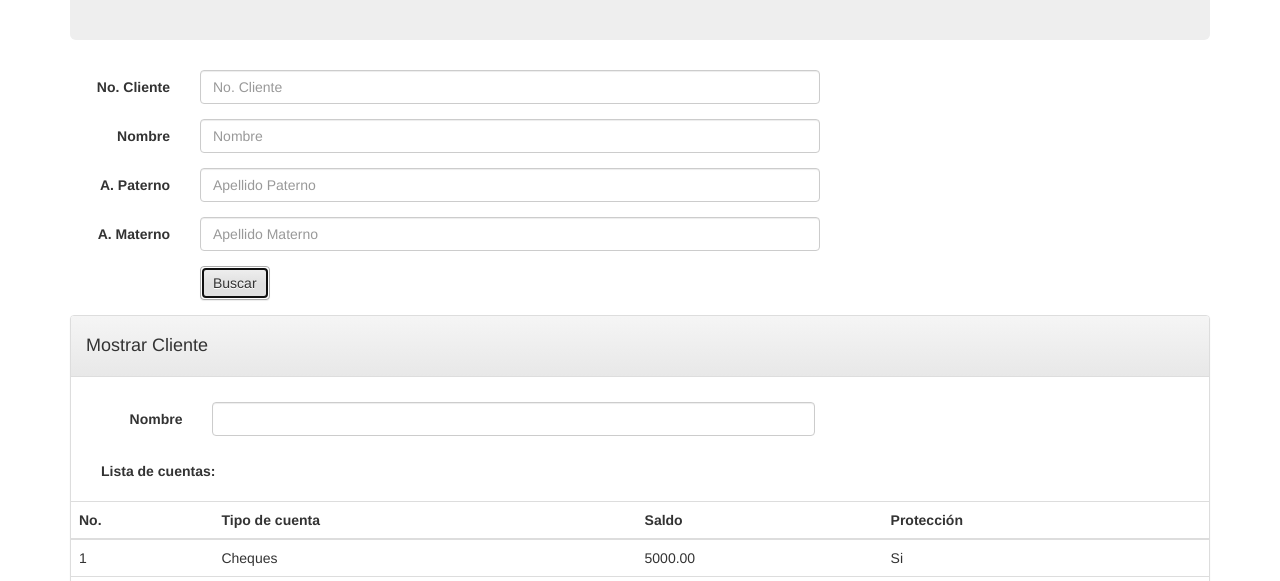
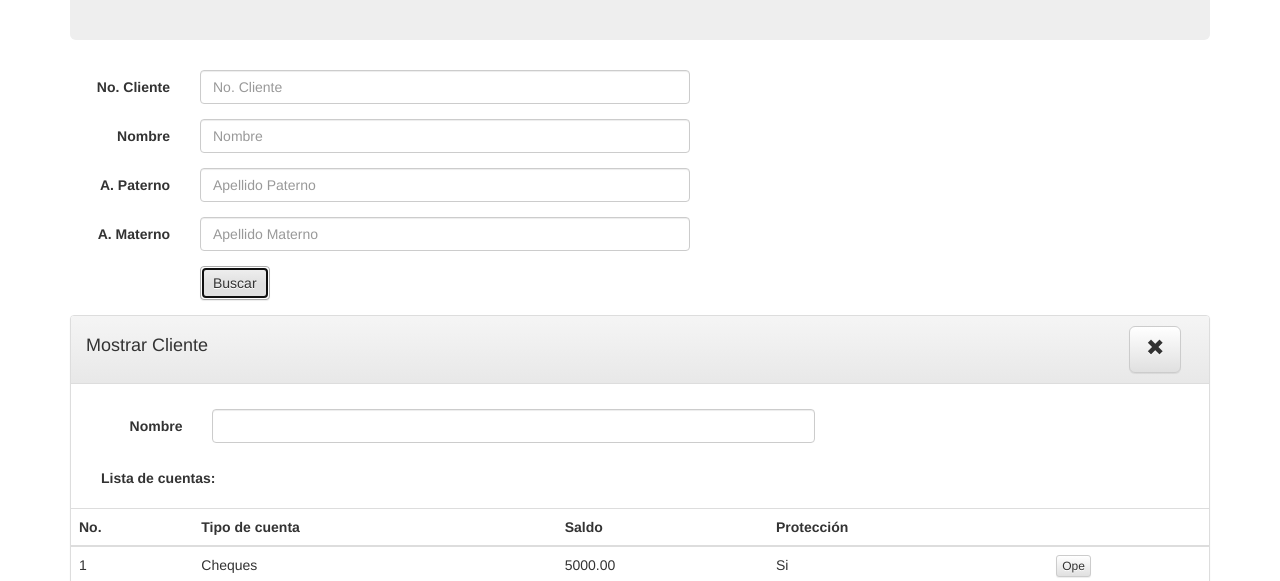
Before and after one commit to ansoar/BancaUNITEC, a plain HTML site: page consultar.html in a window 1280 px wide. Both pictures are taken after a click on the button "Buscar". Shown: the part 219-800 px from the top of the page. Drawn offline with nearby package versions, Linux system fonts and the light colour scheme; files that its build step writes are made by us from their sources.

Commit message:
modificacion de rutas y consulta ya casi lista

```diff
--- a/consultar.html
+++ b/consultar.html
@@ -15,7 +15,7 @@
     <link href="css/bootstrap-theme.min.css" rel="stylesheet">
 
     <!-- Custom styles for this template -->
-    <link href="theme.css" rel="stylesheet">
+    <link href="css/theme.css" rel="stylesheet">
 
     <!-- Just for debugging purposes. Don't actually copy this line! -->
     <!--[if lt IE 9]><script src="../../docs-assets/js/ie8-responsive-file-warning.js"></script><![endif]-->
@@ -63,31 +63,31 @@
           <form class="form-horizontal" role="form">
             <div class="form-group">
               <label class="col-sm-2 control-label">No. Cliente</label>
-              <div class="col-sm-10">
+              <div class="col-sm-8">
                 <input type="text" class="form-control" id="noCliente" placeholder="No. Cliente">
               </div>
             </div>
             <div class="form-group">
               <label class="col-sm-2 control-label">Nombre</label>
-              <div class="col-sm-10">
+              <div class="col-sm-8">
                 <input type="text" class="form-control" id="nombre" placeholder="Nombre">
               </div>
             </div>
             <div class="form-group">
               <label class="col-sm-2 control-label">A. Paterno</label>
-              <div class="col-sm-10">
+              <div class="col-sm-8">
                 <input type="text" class="form-control" id="aPaterno" placeholder="Apellido Paterno">
               </div>
             </div>
             <div class="form-group">
               <label class="col-sm-2 control-label">A. Materno</label>
-              <div class="col-sm-10">
+              <div class="col-sm-8">
                 <input type="text" class="form-control" id="aMaterno" placeholder="Apellido Materno">
               </div>
             </div>
             <div class="form-group">
               <div class="col-sm-offset-2 col-sm-10">
-                <button type="button" class="btn btn-default" id="buscar">Buscar</button>
+                <button type="button" class="btn btn-default" id="buscar" >Buscar</button>
               </div>
              </div>
           </form>
@@ -95,7 +95,18 @@
       </div><!-- Fin del Formulario -->
 
       <div class="panel panel-default" id="panelBuscar"> <!-- Paner Mostrar cliente -->
-        <div class="panel-heading"><h4>Mostrar Cliente</h4></div>
+        <div class="panel-heading">
+          <div class="row">
+            <div class="col-xs-9 col-sm-10 col-md-11">
+              <h4>Mostrar Cliente</h4>
+            </div>
+            <div class="col-xs-3 col-sm-2 col-md-1">
+              <button type="button" class="btn btn-default btn-lg" id="remove">
+                <span class="glyphicon glyphicon-remove"></span>
+              </button>
+            </div>
+          </div>
+        </div>
         <div class="panel-body">
           <p>
             <div class="row"> <!-- Formulario -->
@@ -122,6 +133,7 @@
                 <th>Tipo de cuenta</th>
                 <th>Saldo</th>
                 <th>Protección</th>
+                <th></th>
               </tr>
             </thead>
             <tbody>
@@ -130,24 +142,28 @@
                 <td>Cheques</td>
                 <td>5000.00</td>
                 <td>Si</td>
+                <td><button type="button" class="btn btn-default btn-xs" id="ope" >Ope</button></td>
               </tr>
               <tr>
                 <td>2</td>
                 <td>Ahorros</td>
                 <td>200.00</td>
                 <td>N/A</td>
+                <td><button type="button" class="btn btn-default btn-xs" id="ope" >Ope</button></td>
               </tr>
               <tr>
                 <td>3</td>
                 <td>Ahorros</td>
                 <td>0.00</td>
                 <td>N/A</td>
+                <td><button type="button" class="btn btn-default btn-xs" id="ope" >Ope</button></td>
               </tr>
               <tr>
                 <td>4</td>
                 <td>Cheques</td>
                 <td>1000.00</td>
                 <td>No</td>
+                <td><button type="button" class="btn btn-default btn-xs" id="ope" >Ope</button></td>
               </tr>
             </tbody>
           </table>
@@ -163,6 +179,6 @@
     <!-- Placed at the end of the document so the pages load faster -->
     <script src="https://code.jquery.com/jquery-1.10.2.min.js"></script>
     <script src="js/bootstrap.min.js"></script>
-    <script type='text/javascript' src='ocultar.js'></script>
+    <script type='text/javascript' src='js/script_page.js'></script>
   </body>
 </html>
--- a/js/script_page.js
+++ b/js/script_page.js
@@ -25,7 +25,7 @@ $(document).ready(function() {
 	$('#buscar').click(function(){
 		$('#panelBuscar').show('slow');
 	});
-	$('salirBuscar').click(function() {
+	$('#remove').click(function() {
 		$('#panelBuscar').hide('slow');
 	});
 
```
Also changed, not shown: crear.html (+1 -1 lines).
